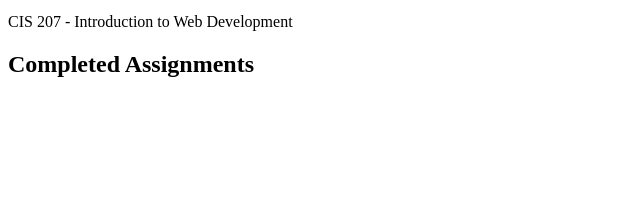
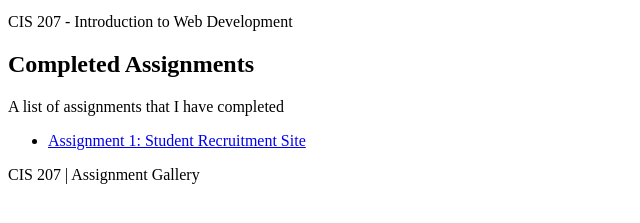
Before and after one commit to Coot123454/cduke, a plain HTML site: page index.html in a window 1280 px wide. Shown: the part 101-324 px from the top of the page, without its empty margins (0-640 px from the left). Drawn offline with Linux system fonts and the light colour scheme.

Commit message:
Add description and list of completed assignments

```diff
--- a/index.html
+++ b/index.html
@@ -13,6 +13,11 @@
   </header>
   <main>
     <h2>Completed Assignments</h2>
-    <p></p>
+    <p>A list of assignments that I have completed</p>
+    <ul>
+      <li><a href="assignments/studentclub.html">Assignment 1: Student Recruitment Site</a></li>
+    </ul>
   </main>
+  <footer><p>CIS 207 | Assignment Gallery</p></footer>
 </body>
+</html>
```
